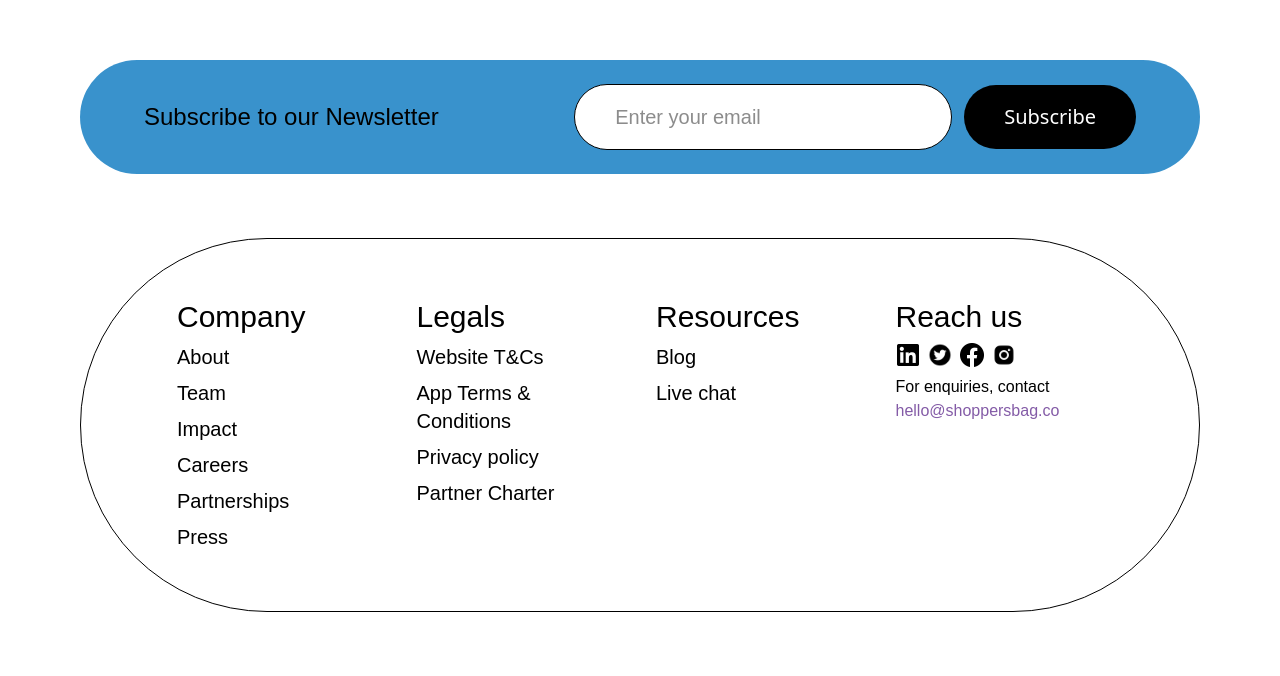
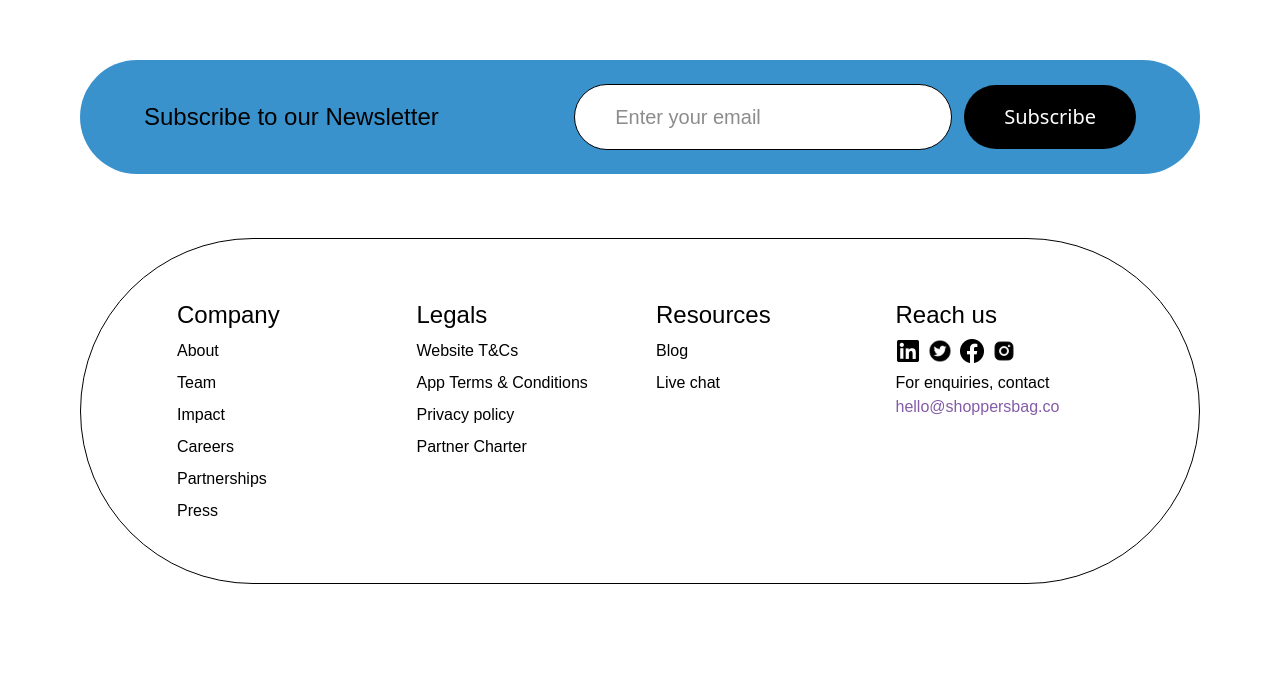
Before and after one commit to prezine/shoppersbag.co, a PHP site: page /about.php in a window 1280 px wide. Shown: the part 4992-5668 px from the top of the page. After the commit the page ends 5576 px from the top, so only its background shows below. Run offline with PHP 8.4, Linux system fonts and the light colour scheme; style sheets or scripts are compiled from the project's sources; some libraries are stand-ins or nearby versions.

Commit message:
push update

```diff
--- a/widgets/footer.php
+++ b/widgets/footer.php
@@ -11,28 +11,28 @@
    </section>
    <section class="py-5 text-sm sm:text-base md:text-lg lg:text-xl lg:py-60px px-5 sm:px-20 border grid xs:grid-cols-1 grid-cols-2 sm:grid-cols-3 lg:grid-cols-4 border-black rounded-ten lg:rounded-fiveHundred">
       <div class="flex flex-col space-y-2 col-span-1 px-4 w-full lg:w-full pt-10 lg:pt-0">
-         <h1 class="font-avenirHeavy text-lg sm:text-xl md:text-2xl lg:text-3xl">Company</h1>
-         <a href="./about" class="font-avenirRegular  text-black hover:underline">About</a>
-         <a href="./about#team" class="font-avenirRegular  text-black hover:underline">Team</a>
-         <a href="./impact" class="font-avenirRegular  text-black hover:underline">Impact</a>
-         <a href="#" class="font-avenirRegular  text-black hover:underline">Careers</a>
-         <a href="#" class="font-avenirRegular  text-black hover:underline">Partnerships</a>
-         <a href="#" class="font-avenirRegular  text-black hover:underline">Press</a>
+         <h1 class="font-avenirHeavy text-lg sm:text-xl md:text-2xl lg:text-2xl">Company</h1>
+         <a href="./about" class="font-avenirRegular  text-black hover:underline text-base">About</a>
+         <a href="./about#team" class="font-avenirRegular  text-black hover:underline text-base">Team</a>
+         <a href="./impact" class="font-avenirRegular  text-black hover:underline text-base">Impact</a>
+         <a href="#" class="font-avenirRegular  text-black hover:underline text-base">Careers</a>
+         <a href="#" class="font-avenirRegular  text-black hover:underline text-base">Partnerships</a>
+         <a href="#" class="font-avenirRegular  text-black hover:underline text-base">Press</a>
       </div>
       <div class="flex flex-col space-y-2 col-span-1 px-4 w-full lg:w-full pt-10 lg:pt-0">
-         <h1 class="font-avenirHeavy text-lg sm:text-xl md:text-2xl lg:text-3xl">Legals</h1>
-         <a href="./termsandconditions" class="font-avenirRegular  text-black hover:underline">Website T&Cs</a>
-         <a href="#" class="font-avenirRegular  text-black hover:underline">App Terms & Conditions</a>
-         <a href="./privacypolicy" class="font-avenirRegular  text-black hover:underline">Privacy policy</a>
-         <a href="#" class="font-avenirRegular  text-black hover:underline">Partner Charter</a>
+         <h1 class="font-avenirHeavy text-lg sm:text-xl md:text-2xl lg:text-2xl">Legals</h1>
+         <a href="./termsandconditions" class="font-avenirRegular  text-black hover:underline text-base">Website T&Cs</a>
+         <a href="#" class="font-avenirRegular  text-black hover:underline text-base">App Terms & Conditions</a>
+         <a href="./privacypolicy" class="font-avenirRegular  text-black hover:underline text-base">Privacy policy</a>
+         <a href="#" class="font-avenirRegular  text-black hover:underline text-base">Partner Charter</a>
       </div>
       <div class="flex flex-col space-y-2 col-span-1 px-4 w-full lg:w-full pt-10 lg:pt-0">
-         <h1 class="font-avenirHeavy text-lg sm:text-xl md:text-2xl lg:text-3xl">Resources</h1>
-         <a href="./blog" class="font-avenirRegular  text-black hover:underline">Blog</a>
-         <a href="#" class="font-avenirRegular  text-black hover:underline">Live chat</a>
+         <h1 class="font-avenirHeavy text-lg sm:text-xl md:text-2xl lg:text-2xl">Resources</h1>
+         <a href="./blog" class="font-avenirRegular  text-black hover:underline text-base">Blog</a>
+         <a href="#" class="font-avenirRegular  text-black hover:underline text-base">Live chat</a>
       </div>
       <div class="flex flex-col space-y-2 col-span-1 px-4 w-full lg:w-full pt-10 lg:pt-0">
-         <h1 class="font-avenirHeavy text-lg sm:text-xl md:text-2xl lg:text-3xl">Reach us</h1>
+         <h1 class="font-avenirHeavy text-lg sm:text-xl md:text-2xl lg:text-2xl">Reach us</h1>
          <div class="flex flex-row items-center gap-2">
             <a href="https://www.linkedin.com/company/shopperbagng/">
             <img src="./assets/images/icons/social/akar-icons_linkedin-box-fill.png" alt="linkedin" class="w-6 h-6 aspect-square min-w-6">
```
Also changed, not shown: index.php (+12 -11 lines), 2 other files.
